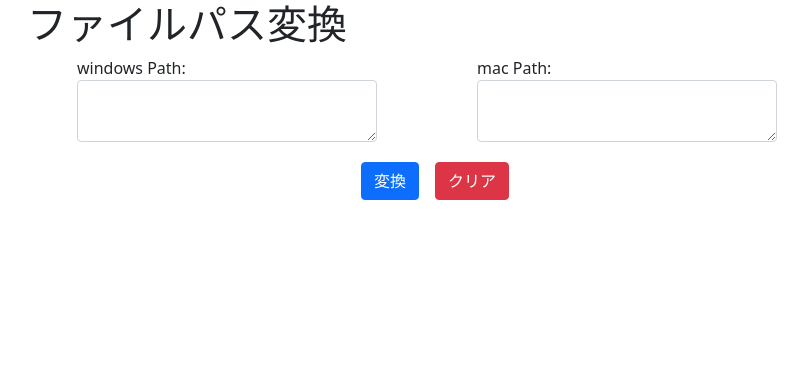
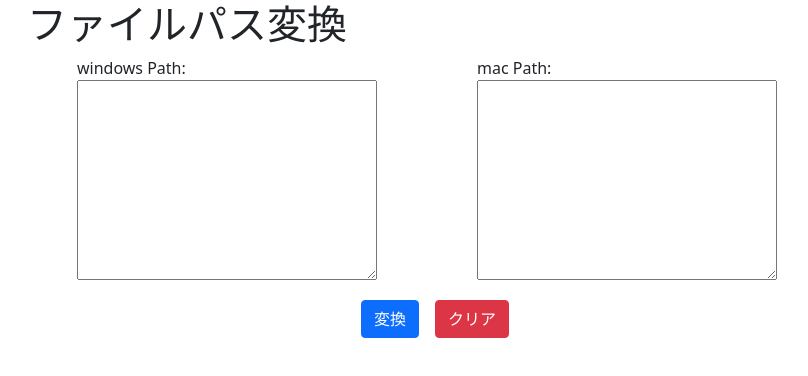
Before and after one commit to powerninja/cross_path, a React (Create React App) app: page / in a window 1280 px wide. Shown: the top 376 px of the page, without its empty margins (213-1021 px from the left). Built offline with nearby package versions, Linux system fonts and the light colour scheme.

Commit message:
change:パスを入力するテキストエリアの縦横の最低pxを指定

```diff
--- a/src/App.css
+++ b/src/App.css
@@ -47,6 +47,8 @@
   resize: both; /* ユーザーがテキストエリアのサイズを変更できるようにする */
   min-height: 100px; /* テキストエリアの最小高さを設定 */
   width: 100%; /* テキストエリアの幅を100%にする */
+  min-height: 200px;
+  min-width: 300px;
 }
 
 .button-container {
--- a/src/App.tsx
+++ b/src/App.tsx
@@ -70,7 +70,7 @@ export const App = () => {
         >
           <label>windows Path:</label>
           <textarea
-            className="form-control textarea"
+            className="textarea"
             value={path.winPath ? path.winPath : path.initialPath}
             onChange={(event) => {
               setCrossPath(event.target.value, false);
@@ -89,7 +89,7 @@ export const App = () => {
         >
           <label>mac Path:</label>
           <textarea
-            className="form-control textarea"
+            className="textarea"
             value={path.macPath ? path.macPath : path.initialPath}
             onChange={(event) => {
               setCrossPath(event.target.value, true);
```
